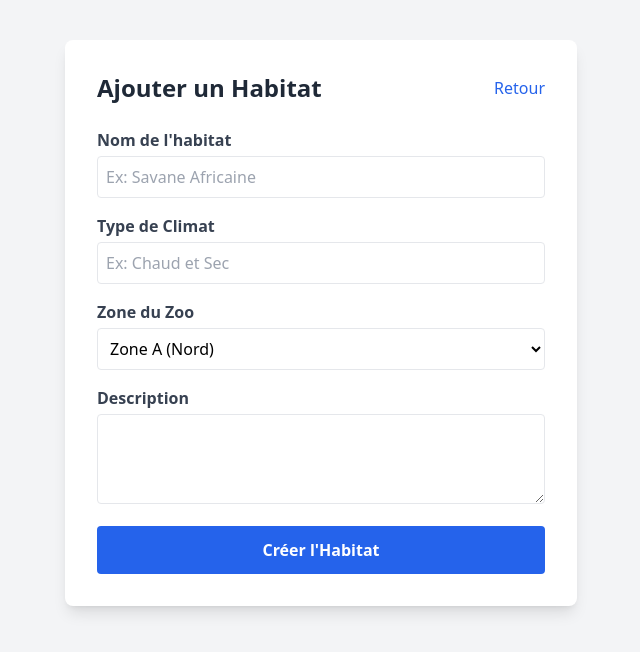
After one commit to Mariam982440/ASSAD_V2, a PHP site: page /admin/add_habitat.php in a window 1280 px wide. The commit adds this page. Shown: the top 652 px of the page, without its empty margins (319-959 px from the left). Run offline with PHP 8.4, Linux system fonts and the light colour scheme; the visitor is signed in with stand-in values (Sample User, id 1); some libraries are stand-ins or nearby versions.

Commit message:
feat: codage de la page d'ajout des habitat

```diff
--- a/classe/admin/add_animal.php
+++ b/admin/add_animal.php
@@ -52,7 +52,7 @@ if ($_SERVER["REQUEST_METHOD"] == "POST") {
     <div class="max-w-2xl mx-auto bg-white p-8 rounded-lg shadow-lg">
         <div class="flex justify-between items-center mb-6">
             <h2 class="text-2xl font-bold text-gray-800">Ajouter un nouvel Animal</h2>
-            <a href="../asaad.php" class="text-blue-600 hover:underline">Retour au catalogue</a>
+            <a href="../animal.php" class="text-blue-600 hover:underline">Retour au catalogue</a>
         </div>
 
         <?= $message ?>
--- /dev/null
+++ b/admin/add_habitat.php
@@ -0,0 +1,81 @@
+<?php
+session_start();
+require_once '../classe/User.php';
+require_once '../classe/Habitat.php';
+
+if (!isset($_SESSION['user_id']) || $_SESSION['user_role'] != 'admin') {
+    header("Location: ../login.php");
+    exit();
+}
+
+$message = "";
+
+if ($_SERVER["REQUEST_METHOD"] == "POST") {
+
+    $habitat = new Habitat(
+        $_POST['nom'],
+        $_POST['climat'],
+        $_POST['description'],
+        $_POST['zone']
+    );
+
+    if ($habitat->ajouter()) {
+        $message = "<div class='bg-blue-100 text-blue-700 p-4 rounded mb-4'>Habitat créé avec succès !</div>";
+    } else {
+        $message = "<div class='bg-red-100 text-red-700 p-4 rounded mb-4'>Erreur lors de la création.</div>";
+    }
+}
+?>
+
+<!DOCTYPE html>
+<html lang="fr">
+<head>
+    <meta charset="UTF-8">
+    <title>Ajouter un Habitat</title>
+    <script src="https://cdn.tailwindcss.com"></script>
+</head>
+<body class="bg-gray-100 py-10">
+
+    <div class="max-w-lg mx-auto bg-white p-8 rounded-lg shadow-lg">
+        <div class="flex justify-between items-center mb-6">
+            <h2 class="text-2xl font-bold text-gray-800">Ajouter un Habitat</h2>
+            <a href="../animal.php" class="text-blue-600 hover:underline">Retour</a>
+        </div>
+
+        <?= $message ?>
+
+        <form method="POST" class="space-y-4">
+
+            <div>
+                <label class="block text-gray-700 font-bold mb-1">Nom de l'habitat</label>
+                <input type="text" name="nom" required placeholder="Ex: Savane Africaine" class="w-full border p-2 rounded">
+            </div>
+
+            <div>
+                <label class="block text-gray-700 font-bold mb-1">Type de Climat</label>
+                <input type="text" name="climat" required placeholder="Ex: Chaud et Sec" class="w-full border p-2 rounded">
+            </div>
+
+            <div>
+                <label class="block text-gray-700 font-bold mb-1">Zone du Zoo</label>
+                <select name="zone" class="w-full border p-2 rounded bg-white">
+                    <option value="Zone A">Zone A (Nord)</option>
+                    <option value="Zone B">Zone B (Sud)</option>
+                    <option value="Zone C">Zone C (Est)</option>
+                    <option value="Zone D">Zone D (Ouest)</option>
+                </select>
+            </div>
+
+            <div>
+                <label class="block text-gray-700 font-bold mb-1">Description</label>
+                <textarea name="description" rows="3" class="w-full border p-2 rounded"></textarea>
+            </div>
+
+            <button type="submit" class="w-full bg-blue-600 text-white font-bold py-3 rounded hover:bg-blue-700 transition">
+                Créer l'Habitat
+            </button>
+        </form>
+    </div>
+
+</body>
+</html>
```
Also changed, not shown: uploads/1766956371_69519d53ea6fd.png (added).
